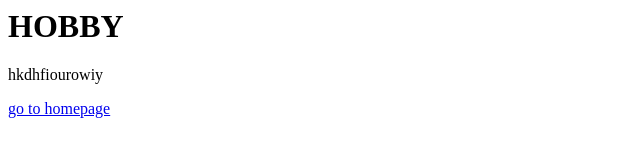
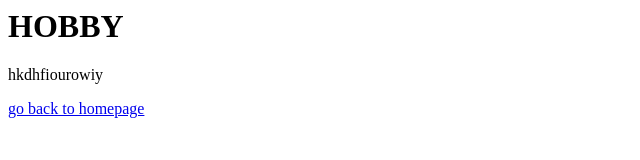
Before and after one commit to saeami/saeami.github.io, a plain HTML site: page hobby.html in a window 1280 px wide. Shown: the full height of the page, 0-640 px from the left. Drawn offline with Linux system fonts and the light colour scheme.

Commit message:
Update hobby.html

```diff
--- a/hobby.html
+++ b/hobby.html
@@ -5,6 +5,6 @@
 <body>
     <h1>HOBBY</h1>
     <p>hkdhfiourowiy</p>
-     <a href="index.html">go to homepage</a>
+     <a href="index.html">go back to homepage</a>
 </body>
 </html>
```
